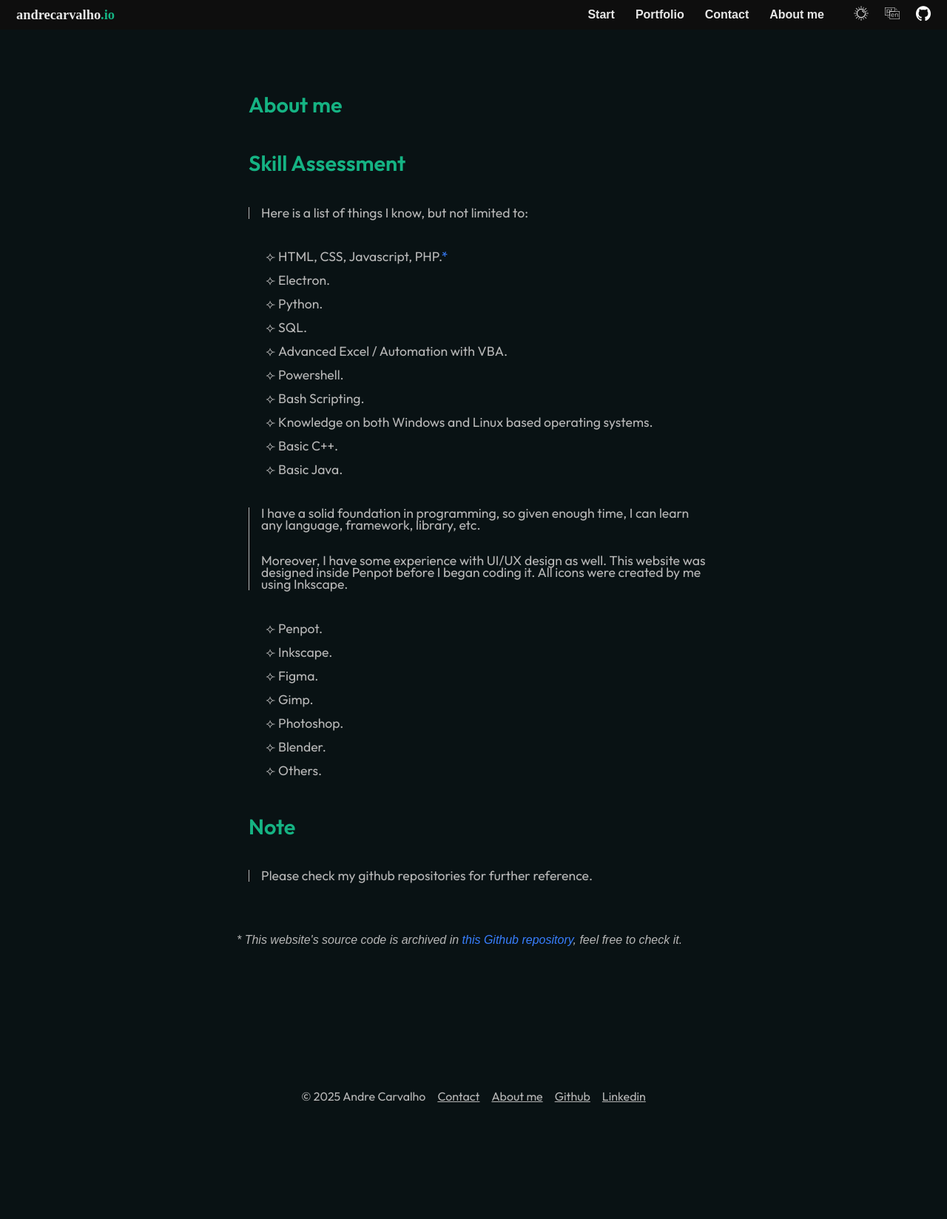
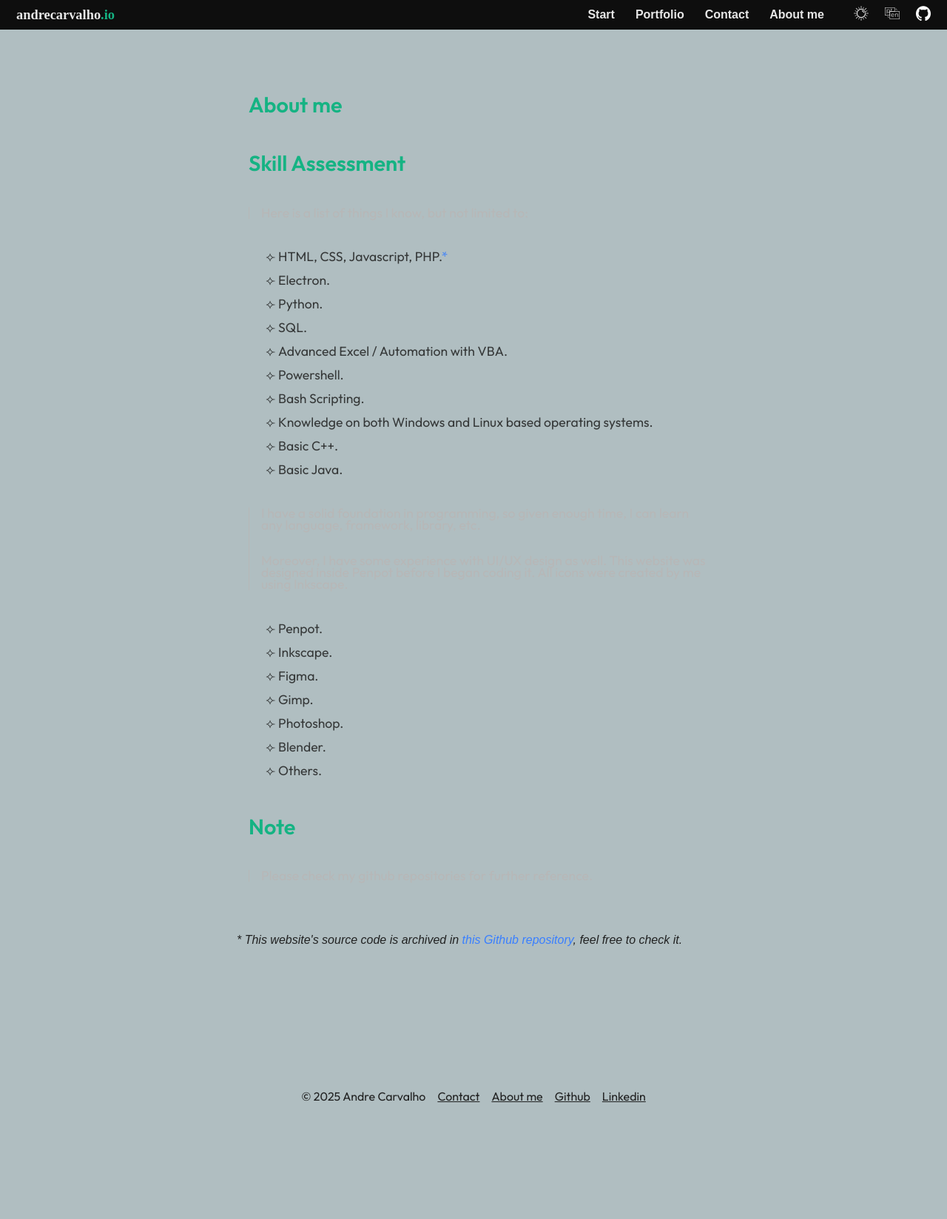
Before and after one commit to andrec2709/andrecarvalho.io, a PHP site: page /pages/about.php?lang=en in a window 1280 px wide. Shown: the whole page at 74% size. Run offline with PHP 8.4, Linux system fonts and the light colour scheme; data that the repository does not hold is empty; a stand-in replaces the project's code that opens the database connection; some web fonts are replaced.

Commit message:
Rewrote light dark mode system

```diff
--- a/includes/construction.php
+++ b/includes/construction.php
@@ -1,5 +1,5 @@
 <div id="under-construction-container">
-<h1 class="h-under-construction under-construction-txt theme-dependant special-page <?=$_SESSION['theme']?>"><?=$lang['thank you']?></h1>
-<img id="under-construction-img" src="../assets/img/under-construction-<?=$_SESSION['theme']?>.png" alt="Image showing that this page is not yet ready">
-<p class="p-under-construction under-construction-txt theme-dependant special-page <?=$_SESSION['theme']?>"><?=$lang['construction']?></p>
+<h1 class="h-under-construction under-construction-txt theme-dependant special-page"><?=$lang['thank you']?></h1>
+<img id="under-construction-img" data-dark-img="../assets/img/under-construction-dark.png" data-light-img="../assets/img/under-construction-light.png" class="theme-dependant" alt="Image showing that this page is not yet ready">
+<p class="p-under-construction under-construction-txt theme-dependant special-page"><?=$lang['construction']?></p>
 </div>
--- a/lang/pt.php
+++ b/lang/pt.php
@@ -12,9 +12,6 @@ $lang = [
     "close-sidebar-description" => "Fechar o menu lateral",
     "main-page-title" => "Andre Carvalho - Portfólio de Desenvolvedor",
     "switch-mode-alt" => "Alternar entre modo claro e escuro",
-];
-
-$lang = [
 
 // ------------------ Page Metadata  --------------------
 
--- a/pages/about.php
+++ b/pages/about.php
@@ -7,7 +7,7 @@ include "../api/StartSession.php";
 
 <!DOCTYPE html>
 
-<html lang="<?=$language?>">
+<html lang="<?=$language?>" data-theme="<?=$_SESSION['theme']?>">
 	<head>
 		<meta charset="UTF-8">
 		<meta name="description" content="This is my portfolio as a developer, please feel free to check my personal projects on github,  also check the 'about me' page for more information">
@@ -18,18 +18,18 @@ include "../api/StartSession.php";
 		<link rel="shortcut icon" href="../assets/icons/favicon.ico" type="image/x-icon">
 		<link rel="stylesheet" href="../styles/main.css">
 	</head>
-	<body>
+	<body class="theme-dependant">
 		<?php include '../includes/header.php';?>
 
 		<div class="main-content">
 
-			<h1 class="<?=$_SESSION['theme']?> theme-dependant custom-heading"><?=$lang['about']?></h1>
+			<h1 class="theme-dependant custom-heading"><?=$lang['about']?></h1>
 
-			<h2 class="<?=$_SESSION['theme']?> theme-dependant custom-heading"><?=$lang['about_heading_2']?></h2>
+			<h2 class="theme-dependant custom-heading"><?=$lang['about_heading_2']?></h2>
 
-			<p class="<?=$_SESSION['theme']?> theme-dependant custom-para"><?=$lang['about_p_1']?></p>
+			<p class="theme-dependant custom-para"><?=$lang['about_p_1']?></p>
 
-			<ul class="<?=$_SESSION['theme']?> theme-dependant custom-list">
+			<ul class="theme-dependant custom-list">
 				<li><?=$lang['about_li_1']?></li>
 				<li><?=$lang['about_li_2']?></li>
 				<li><?=$lang['about_li_3']?></li>
@@ -42,9 +42,9 @@ include "../api/StartSession.php";
 				<li><?=$lang['about_li_10']?></li>
 			</ul>
 
-				<p class="<?=$_SESSION['theme']?> theme-dependant custom-para"><?=$lang['about_p_2']?></p>
+				<p class="theme-dependant custom-para"><?=$lang['about_p_2']?></p>
 
-			<ul class="<?=$_SESSION['theme']?> theme-dependant custom-list">
+			<ul class="theme-dependant custom-list">
 				<li><?=$lang['about_li_11']?></li>
 				<li><?=$lang['about_li_12']?></li>
 				<li><?=$lang['about_li_13']?></li>
@@ -54,13 +54,13 @@ include "../api/StartSession.php";
 				<li><?=$lang['about_li_17']?></li>
 			</ul>
 
-			<h2 class="theme-dependant <?=$_SESSION['theme']?> custom-heading"><?=$lang['note']?></h2>
+			<h2 class="theme-dependant custom-heading"><?=$lang['note']?></h2>
 
-			<p class="theme-dependant <?=$_SESSION['theme']?> custom-para"><?=$lang['about_p_3']?></p>
+			<p class="theme-dependant custom-para"><?=$lang['about_p_3']?></p>
 
 			<br><br>
 
-			<p id="about_li_1_note" class="theme-dependant <?=$_SESSION['theme']?> footnote"><?=$lang['about_li_1_note']?></p>
+			<p id="about_li_1_note" class="theme-dependant footnote"><?=$lang['about_li_1_note']?></p>
 		</div>
 
 
--- a/pages/index.php
+++ b/pages/index.php
@@ -8,7 +8,7 @@ include "../api/StartSession.php";
 
 <!DOCTYPE html>
 
-<html lang="<?=$language?>">
+<html lang="<?=$language?>" data-theme="<?=$_SESSION['theme']?>">
 	<head>
 		<meta charset="UTF-8">
 		<meta name="description" content="This is my portfolio as a developer, please feel free to check my personal projects on github,  also check the 'about me' page for more information">
@@ -19,7 +19,7 @@ include "../api/StartSession.php";
 		<link rel="shortcut icon" href="../assets/icons/favicon.ico" type="image/x-icon">
 		<link rel="stylesheet" href="../styles/main.css">
 	</head>
-	<body>
+	<body class="theme-dependant <?=$_SESSION['theme']?>">
 		<?php include '../includes/header.php';?>
 
 		<?php include '../includes/construction.php';?>
--- a/scripts/main.js
+++ b/scripts/main.js
@@ -88,6 +88,39 @@ function isPage(pagename){
 
 }
 
+async function loadPrefTheme(pageload = false){
+
+    let html = document.documentElement;
+    let theme = html.getAttribute('data-theme');
+
+    const lms = document.getElementsByClassName('theme-dependant');
+
+    if (!pageload){
+
+        theme = theme == 'light' ? 'dark' : 'light';
+        await setSessionValue('theme', theme);
+        html.setAttribute('data-theme', theme);
+
+    }
+
+    for (i = 0; i < lms.length; i++){
+        let lm = lms.item(i);
+
+        if (lm.tagName === "IMG"){
+            let opt = lm.getAttribute(`data-${theme}-img`);
+            lm.setAttribute('src', opt);
+        }
+        else{
+            if (theme == 'light'){
+                lm.classList.add('light');
+            }
+            else{
+                lm.classList.remove('light');
+            }
+        }
+    }
+
+}
 
 // <-------------- Events ---------------->
 
@@ -96,87 +129,13 @@ prefersDark.addEventListener("change", async () => {
 
     // Changes content when user pref for light/dark mode (browser/system-wide) changes
 
-    const session = await getSessionInfo();
-    const session_json = await session.json();
-
-    if (isPage("contact.php")){
-
-        github_icon.setAttribute(
-            'src',
-            session_json.theme == "dark"
-            ? "../assets/icons/github-mark-white.png"
-            : "../assets/icons/github-mark.png"
-        );
-
-        linkedin_icon.setAttribute(
-            'src',
-            session_json.theme == "dark"
-            ? "../assets/icons/InBug-White.png"
-            : "../assets/icons/InBug-Black.png"
-        );
-
-    }
-
-    if (under_construction_img != null){
-
-        under_construction_img.setAttribute(
-            'src',
-            session_json.theme == "dark"
-            ? "../assets/img/under-construction-dark.png"
-            : "../assets/img/under-construction-light.png");
-
-        under_construction_img.setAttribute(
-            'src',
-            session_json.theme == "dark"
-            ? "../assets/img/under-construction-dark.png"
-            : "../assets/img/under-construction-light.png"
-        );
-
-    }
+    loadPrefTheme();
 
 });
 
 document.addEventListener("DOMContentLoaded", async () => {
 
-    const session = await getSessionInfo();
-    const session_json = await session.json();
-
-    document.body.style.backgroundColor = session_json.theme == "dark" ? "var(--main-bg-color-dark)" : "var(--main-bg-color-light)";
-
-    if (isPage("contact.php")){
-
-        github_icon.setAttribute(
-            'src',
-            session_json.theme == "dark"
-            ? "../assets/icons/github-mark-white.png"
-            : "../assets/icons/github-mark.png"
-        );
-
-        linkedin_icon.setAttribute(
-            'src',
-            session_json.theme == "dark"
-            ? "../assets/icons/InBug-White.png"
-            : "../assets/icons/InBug-Black.png"
-        );
-
-    }
-
-    if (under_construction_img != null){
-
-        under_construction_img.setAttribute(
-            'src',
-            session_json.theme == "dark"
-            ? "../assets/img/under-construction-dark.png"
-            : "../assets/img/under-construction-light.png");
-
-        under_construction_img.setAttribute(
-            'src',
-            session_json.theme == "dark"
-            ? "../assets/img/under-construction-dark.png"
-            : "../assets/img/under-construction-light.png"
-        );
-
-    }
+    loadPrefTheme(true);
 
 })
 
@@ -186,64 +145,7 @@ document.addEventListener("DOMContentLoaded", async () => {
 
 togglebtn.addEventListener('click', async () => {
 
-    // Toggle Light/Dark mode
-
-    const session = await getSessionInfo();
-    const session_json = await session.json();
-
-    let elements = document.getElementsByClassName("theme-dependant");
-
-    let changeEvent = new Event("change")
-
-    let prefmode = session_json.theme;
-
-    // const change_to = prefmode == "light" ? "dark" : "light";
-
-    // const html = document.documentElement;
-
-
-
-    if ( prefmode == "light"){
-
-        document.body.style.backgroundColor = "var(--main-bg-color-dark)";
-        await setSessionValue('theme', 'dark');
-        prefersDark.dispatchEvent(changeEvent);
-
-        for (index = 0; index < elements.length; index++){
-
-            let lm = elements.item(index);
-
-            if (lm.tagName === "IMG"){
-                const dk_opt = lm.getAttribute("data-dark-img");
-
-                lm.setAttribute("src", dk_opt);
-            }
-
-            lm.classList.remove("light");
-            lm.classList.add("dark");
-
-        };
-    } else{
-
-        document.body.style.backgroundColor = "var(--main-bg-color-light)";
-        await setSessionValue('theme', 'light');
-        prefersDark.dispatchEvent(changeEvent);
-
-        for (index = 0; index < elements.length; index++){
-
-            let lm = elements.item(index);
-
-            if (lm.tagName === "IMG"){
-                const li_opt = lm.getAttribute("data-light-img");
-
-                lm.setAttribute("src", li_opt);
-            }
-
-            elements.item(index).classList.remove("dark");
-            elements.item(index).classList.add("light");
-
-        }
-    }
+    loadPrefTheme();
 
 });
 
--- a/styles/main.css
+++ b/styles/main.css
@@ -81,10 +81,11 @@ body {
     margin: 0;
     padding: 0;
     font-family: sans-serif;
+    background-color: var(--main-bg-color-dark);
 }
 
-.dark{
-    color: var(--main-fg-color-dark);
+body.light{
+    background-color: var(--main-bg-color-light);
 }
 
 .light{
@@ -326,6 +327,7 @@ body {
     margin-left: 1rem;
     line-height: 2rem;
     list-style-type: none;
+    opacity: 85%;
 }
 
 .custom-list li::marker{
--- a/styles/portfolio.css
+++ b/styles/portfolio.css
@@ -9,6 +9,7 @@
     width: 10rem;
     align-self: center;
     margin-bottom: 2rem;
+    user-select: none;
 }
 
 .f-card-main:first-of-type{
```
Also changed, not shown: pages/contact.php (+18 -18 lines), pages/portfolio.php (+12 -12 lines), styles/contact.css (+8 -15 lines).
